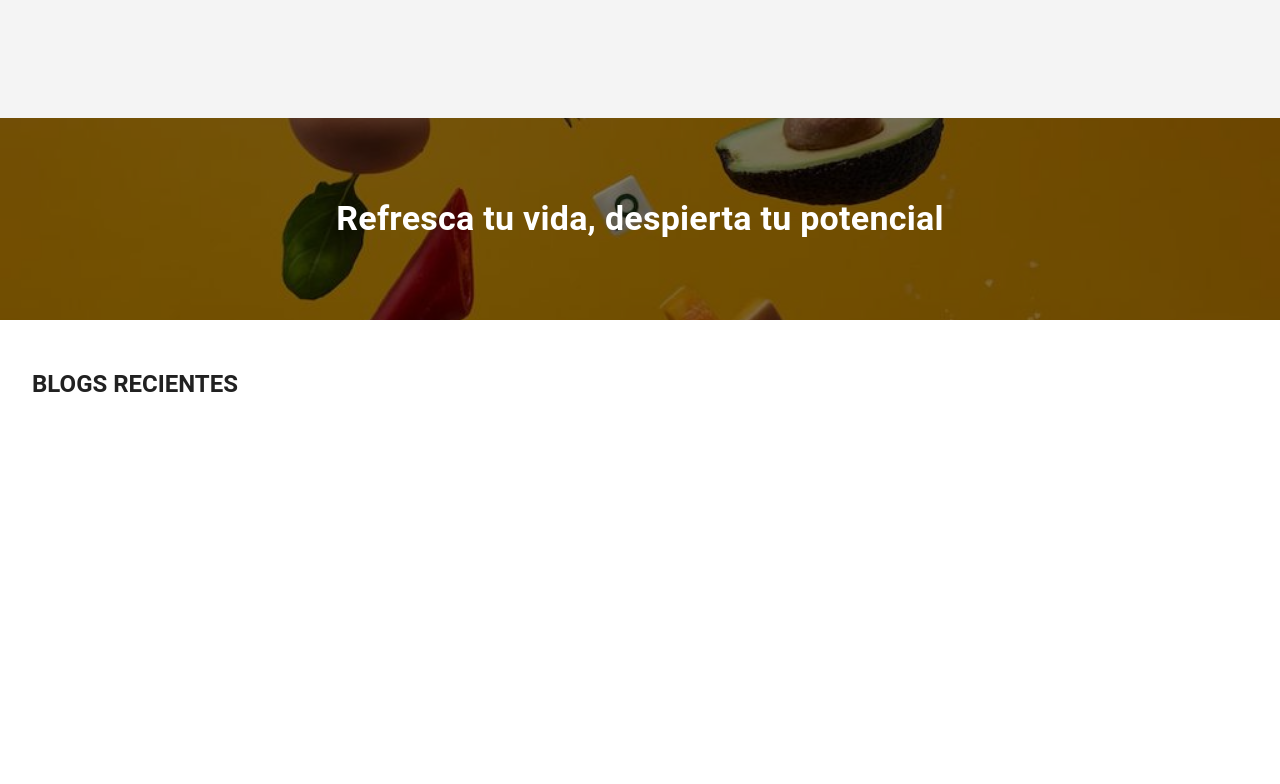
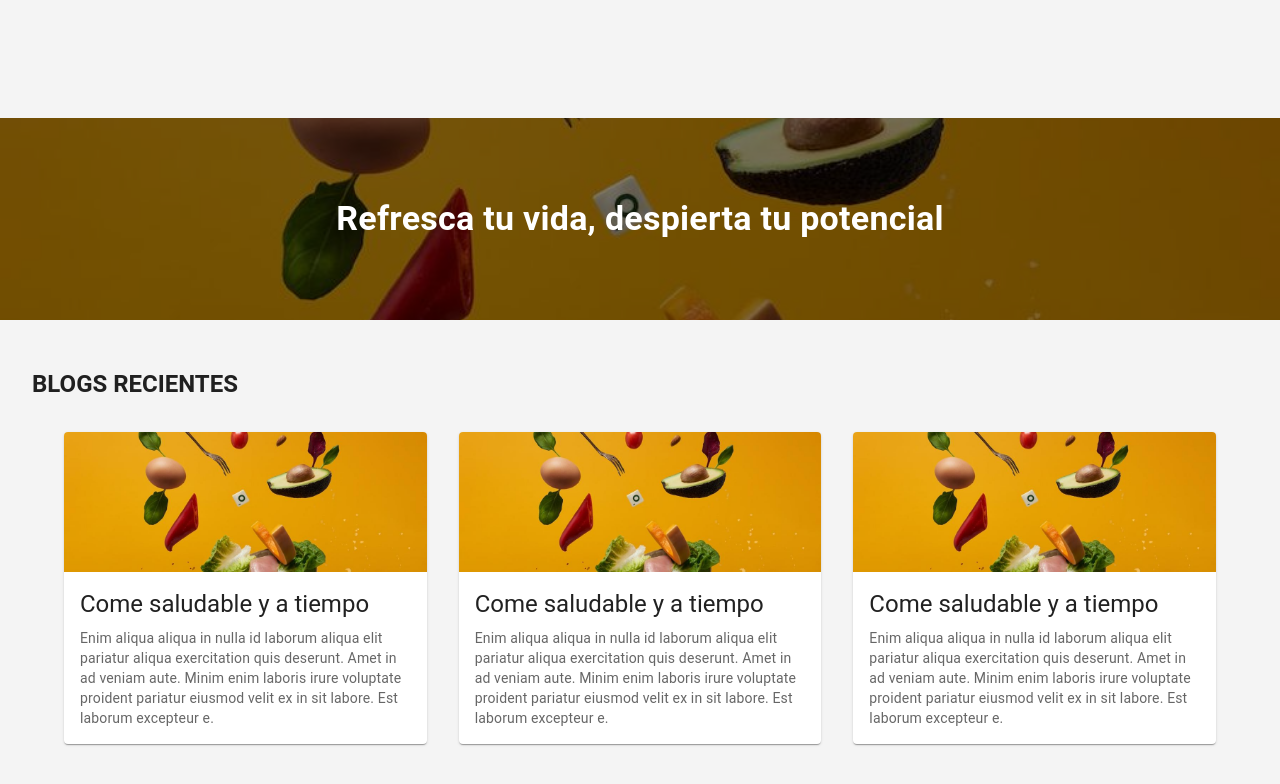
Before and after one commit to hosseingitwork/refresh, a Next.js app: page / in a window 1280 px wide. Shown: the part 1276-2060 px from the top of the page. Before the commit the page ends 1772 px from the top, so only its background shows below. Built offline with nearby package versions, Linux system fonts and the light colour scheme.

Commit message:
blog section debugged and added

```diff
--- a/src/app/page.js
+++ b/src/app/page.js
@@ -8,6 +8,8 @@ import MedicalInformationIcon from '@mui/icons-material/MedicalInformation';
 import FitnessCenterIcon from '@mui/icons-material/FitnessCenter';
 import backgroundCalltocation from '../../public/img/calltoaction.jpg'
 import ActionAreaCard from '@/components/BlogCard/Cards';
+import { useMediaQuery, useTheme } from '@mui/material';
+
 
 import { Box, Typography } from '@mui/material';
 
@@ -17,7 +19,7 @@ export default function Home() {
 
   return (
 
-    <body>
+    <body style={{backgroundColor: '#f4f4f4'}}>
 
       {/* SECTIN - toolbar */}
       <DrawerAppBar />
@@ -141,7 +143,7 @@ export default function Home() {
       </Box>
 
 
-      <Box sx={{ padding: '2rem' }}>
+      <Box sx={{ padding: '2rem'}}>
 
         <Typography
           variant="h5"
@@ -150,17 +152,28 @@ export default function Home() {
           blogs recientes
         </Typography>
 
-        <Box style={{ display: 'flex', margin: '2rem', alignItems: 'center', justifyContent: 'center', flexDirection: { xs: 'column', md: 'row' } }}>
+        <Box
+      sx={{
+        gap: '2rem',
+        display: 'flex',
+        margin: '2rem',
+        alignItems: 'center',
+        justifyContent: 'center',
+        flexDirection: { xs: 'column', sm: 'row' }, // column on mobile, row on tablet/desktop
+      }}
+    >
+      <Box sx={{ width: { xs: '100%', sm: '33%' } }}>
+        <ActionAreaCard image={`${backgroundCalltocation.src}`} title='Come saludable y a tiempo' description='Enim aliqua aliqua in nulla id laborum aliqua elit pariatur aliqua exercitation quis deserunt. Amet in ad veniam aute. Minim enim laboris irure voluptate proident pariatur eiusmod velit ex in sit labore. Est laborum excepteur e.' />
+      </Box>
 
-          {/* <Box style={{ width: ['100%', '100%', '30%'] }}>
-          hello wolrd
-          </Box>
+      <Box sx={{ width: { xs: '100%', sm: '33%' } }}>
+      <ActionAreaCard image={`${backgroundCalltocation.src}`} title='Come saludable y a tiempo' description='Enim aliqua aliqua in nulla id laborum aliqua elit pariatur aliqua exercitation quis deserunt. Amet in ad veniam aute. Minim enim laboris irure voluptate proident pariatur eiusmod velit ex in sit labore. Est laborum excepteur e.' />
+      </Box>
 
-          <Box style={{ width: ['100%', '100%', '30%'] }}>
-          hello worlds
-            {/* <ActionAreaCard image={`${backgroundCalltocation.src}`} title='Come saludable y a tiempo' description='Enim aliqua aliqua in nulla id laborum aliqua elit pariatur aliqua exercitation quis deserunt. Amet in ad veniam aute. Minim enim laboris irure voluptate proident pariatur eiusmod velit ex in sit labore. Est laborum excepteur e.' /> */}
-
-        </Box>
+      <Box sx={{ width: { xs: '100%', sm: '33%' } }}>
+      <ActionAreaCard image={`${backgroundCalltocation.src}`} title='Come saludable y a tiempo' description='Enim aliqua aliqua in nulla id laborum aliqua elit pariatur aliqua exercitation quis deserunt. Amet in ad veniam aute. Minim enim laboris irure voluptate proident pariatur eiusmod velit ex in sit labore. Est laborum excepteur e.' />
+      </Box>
+    </Box>
 
 
       </Box>
```
